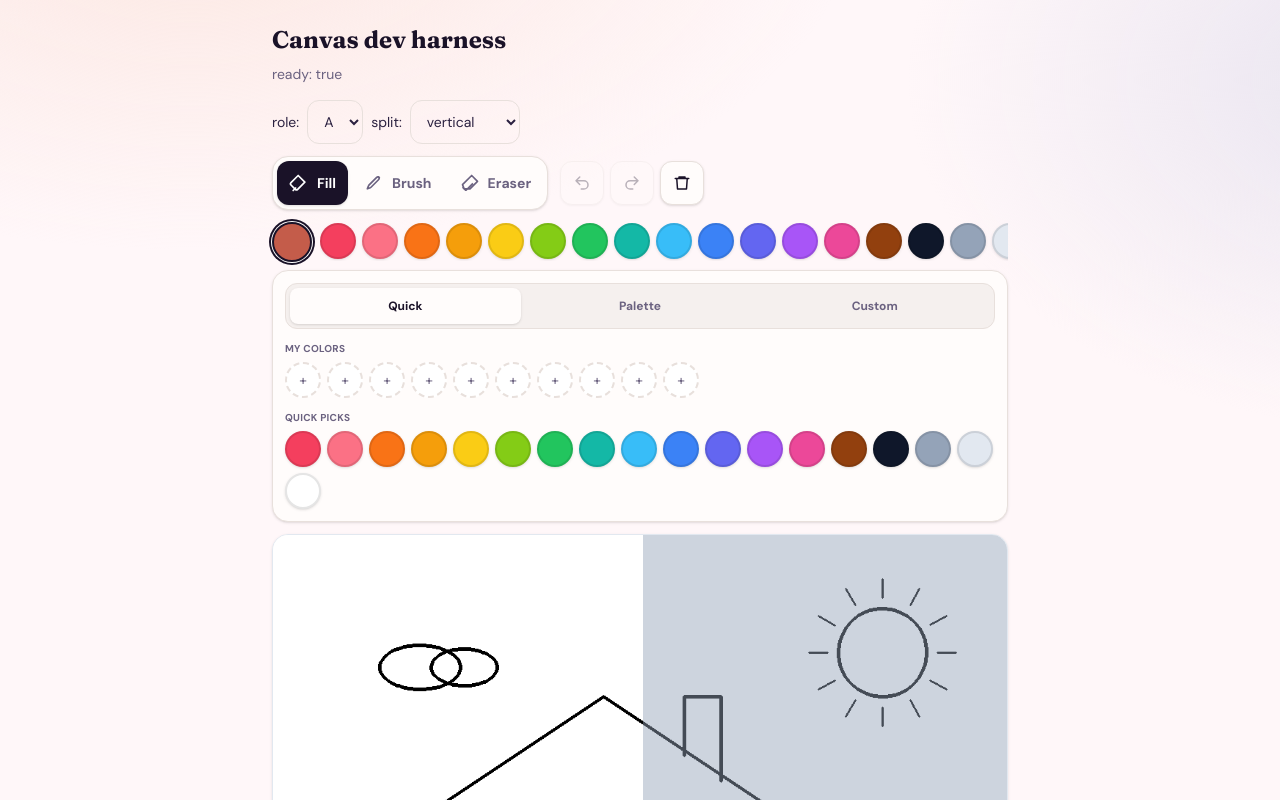
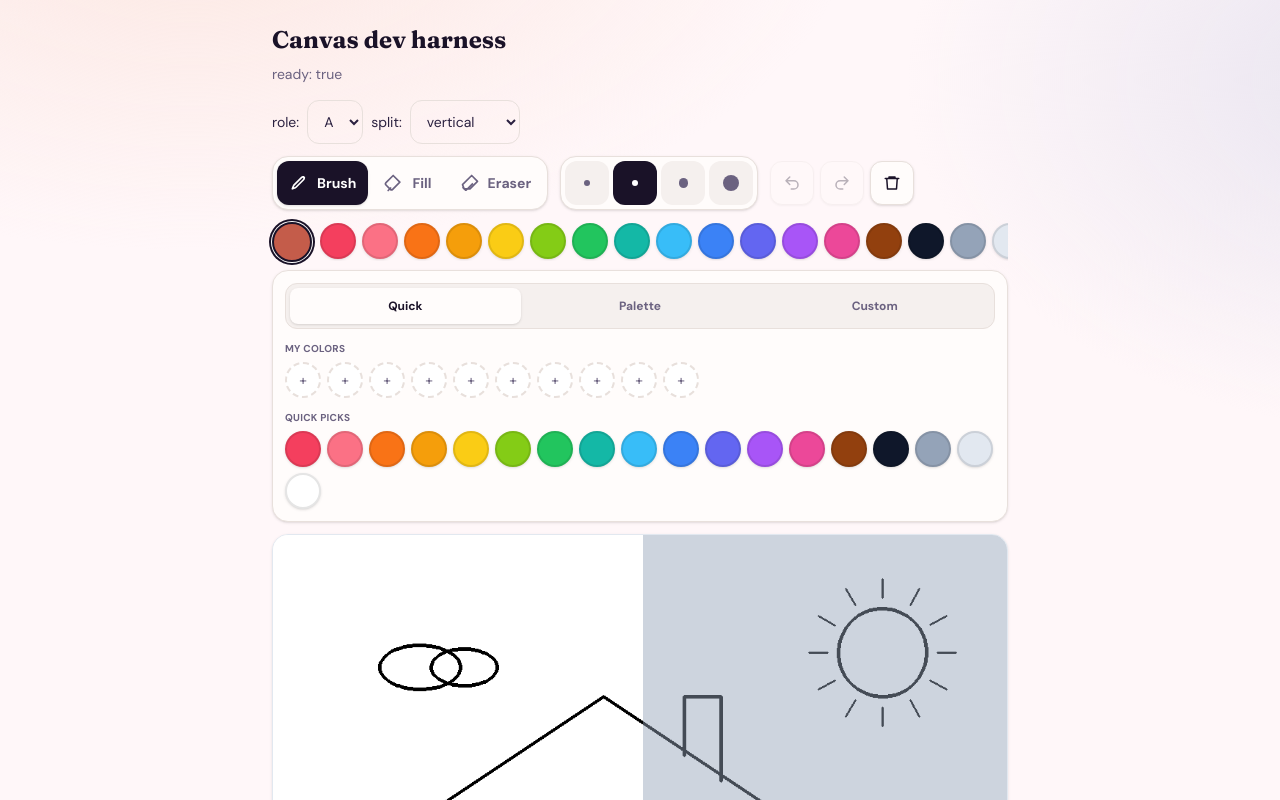
Before and after one commit to ericchen682/duos, a Next.js app: page /dev/canvas in a window 1280 px wide. Shown: the top 800 px of the page. Built offline with nearby package versions, Linux system fonts and the light colour scheme.

Commit message:
fix: default to brush tool and reorder toolbar

```diff
--- a/app/dev/canvas/page.tsx
+++ b/app/dev/canvas/page.tsx
@@ -14,7 +14,7 @@ const PAGE = { src: "/coloring-pages/house.png", width: 1000, height: 750 };
 
 export default function DevCanvasPage() {
   const ref = useRef<ColoringCanvasHandle>(null);
-  const [tool, setTool] = useState<Tool>("fill");
+  const [tool, setTool] = useState<Tool>("brush");
   const [color, setColor] = useState("#c45c4a");
   const [brushSize, setBrushSize] = useState(14);
   const [role, setRole] = useState<PlayerRole>("A");
--- a/components/coloring/PlayView.tsx
+++ b/components/coloring/PlayView.tsx
@@ -35,7 +35,7 @@ export function PlayView({
   onKeepColoring,
 }: PlayViewProps) {
   const canvasRef = useRef<ColoringCanvasHandle>(null);
-  const [tool, setTool] = useState<Tool>("fill");
+  const [tool, setTool] = useState<Tool>("brush");
   const [color, setColor] = useState("#c45c4a");
   const [brushSize, setBrushSize] = useState(14);
   const [history, setHistory] = useState({ canUndo: false, canRedo: false });
--- a/components/coloring/Toolbar.tsx
+++ b/components/coloring/Toolbar.tsx
@@ -57,8 +57,8 @@ function EraserIcon() {
 }
 
 const toolMeta: { id: Tool; label: string; Icon: () => React.ReactElement }[] = [
+  { id: "brush", label: "Brush", Icon: BrushIcon },
   { id: "fill", label: "Fill", Icon: FillIcon },
-  { id: "brush", label: "Brush", Icon: BrushIcon },
   { id: "eraser", label: "Eraser", Icon: EraserIcon },
 ];
 
```
